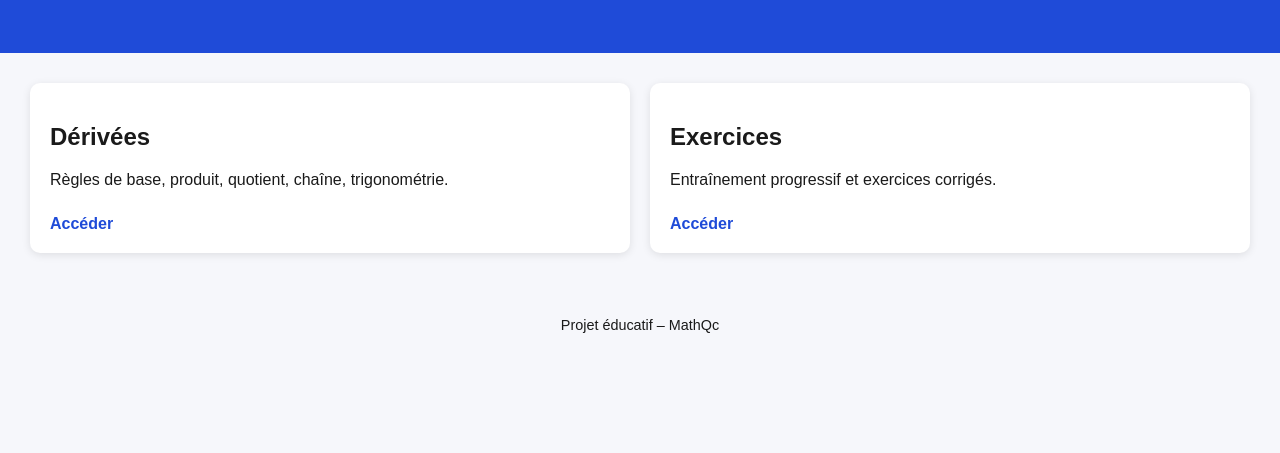
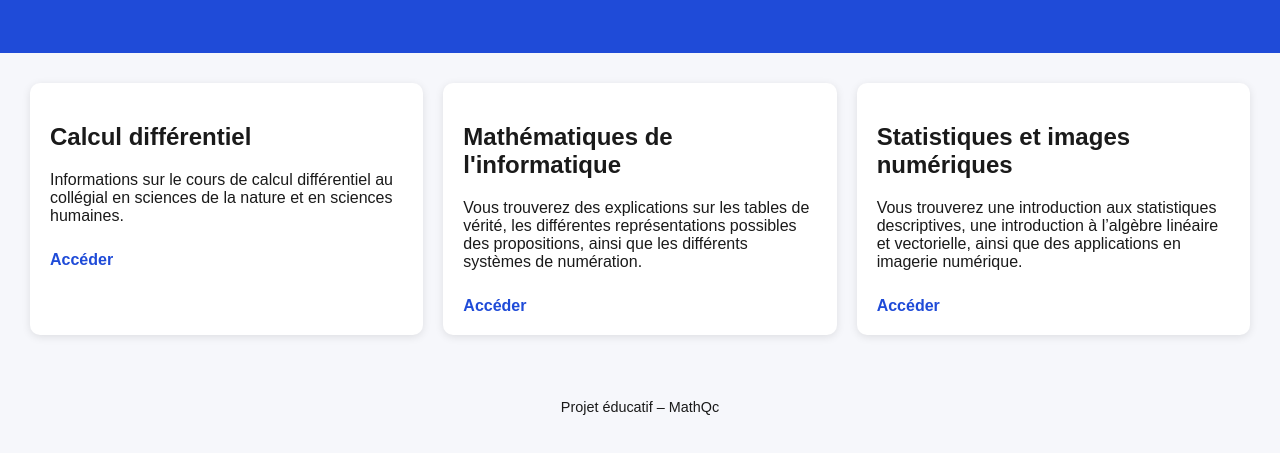
Before and after one commit to MathQcCa/MathQcSite, a plain HTML site: page index.html in a window 1280 px wide. Shown: the part 141-594 px from the top of the page. Drawn offline with Linux system fonts and the light colour scheme.

Commit message:
Update course sections and descriptions in index.html

```diff
--- a/index.html
+++ b/index.html
@@ -16,16 +16,23 @@
   <main class="container">
 
     <section class="card">
-      <h2>Dérivées</h2>
-      <p>Règles de base, produit, quotient, chaîne, trigonométrie.</p>
+      <h2>Calcul différentiel</h2>
+      <p>Informations sur le cours de calcul différentiel au collégial en sciences de la nature et en sciences humaines.</p>
       <a href="derivation/index.html">Accéder</a>
     </section>
 
     <section class="card">
-      <h2>Exercices</h2>
-      <p>Entraînement progressif et exercices corrigés.</p>
-      <a href="notes/index.html">Accéder</a>
+      <h2>Mathématiques de l'informatique</h2>
+      <p>Vous trouverez des explications sur les tables de vérité, les différentes représentations possibles des propositions, ainsi que les différents systèmes de numération.</p>
+      <a href="mathInfo/index.html">Accéder</a>
     </section>
+
+    <section class="card">
+      <h2>Statistiques et images numériques</h2>
+      <p>Vous trouverez une introduction aux statistiques descriptives, une introduction à l’algèbre linéaire et vectorielle, ainsi que des applications en imagerie numérique.</p>
+      <a href="mathInfo/index.html">Accéder</a>
+    </section>
+
 
   </main>
 
```
